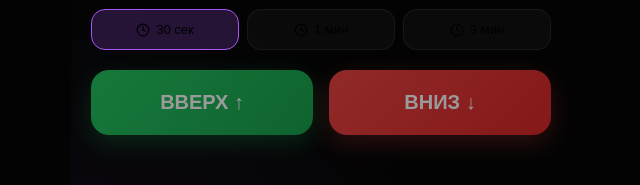
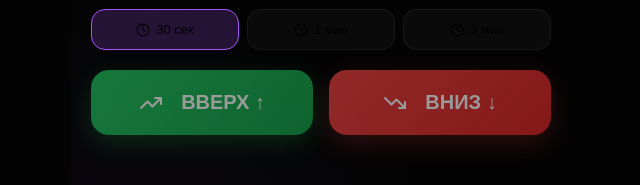
Before and after one commit to NTIVI/tg_web_app_black, a React (Vite) app in the folder frontend/: page /trade in a window 1280 px wide. Shown: the part 427-612 px from the top of the page, without its empty margins (319-959 px from the left). Built offline with nearby package versions, Linux system fonts and the light colour scheme; no server answers; what react-tads-widget would draw is missing.

Commit message:
Fix TS build errors and sync Emulator deployment

```diff
--- a/frontend/src/pages/Trade.tsx
+++ b/frontend/src/pages/Trade.tsx
@@ -360,12 +360,15 @@ const Trade = ({ tgUser, balance, setBalance }: any) => {
                 border: 'none',
                 borderRadius: '18px',
                 fontSize: '20px',
-                fontWeight: '900'
+                fontWeight: '900',
+                display: 'flex',
+                alignItems: 'center',
+                justifyContent: 'center'
               }}
               disabled={isPlacing || balance < selectedAmount}
               onClick={() => handlePlaceBet('up')}
             >
-              ВВЕРХ ↑
+              <TrendingUp size={24} style={{ marginRight: '8px' }} /> ВВЕРХ ↑
             </button>
             <button
               className="btn-primary"
@@ -377,12 +380,15 @@ const Trade = ({ tgUser, balance, setBalance }: any) => {
                 border: 'none',
                 borderRadius: '18px',
                 fontSize: '20px',
-                fontWeight: '900'
+                fontWeight: '900',
+                display: 'flex',
+                alignItems: 'center',
+                justifyContent: 'center'
               }}
               disabled={isPlacing || balance < selectedAmount}
               onClick={() => handlePlaceBet('down')}
             >
-              ВНИЗ ↓
+              <TrendingDown size={24} style={{ marginRight: '8px' }} /> ВНИЗ ↓
             </button>
           </div>
       )}
```
